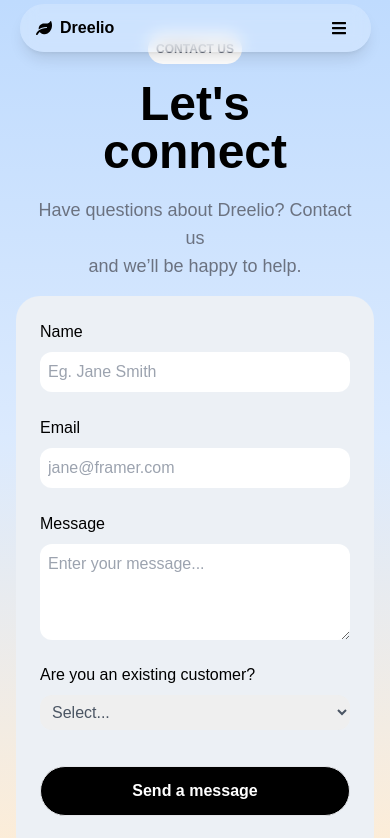
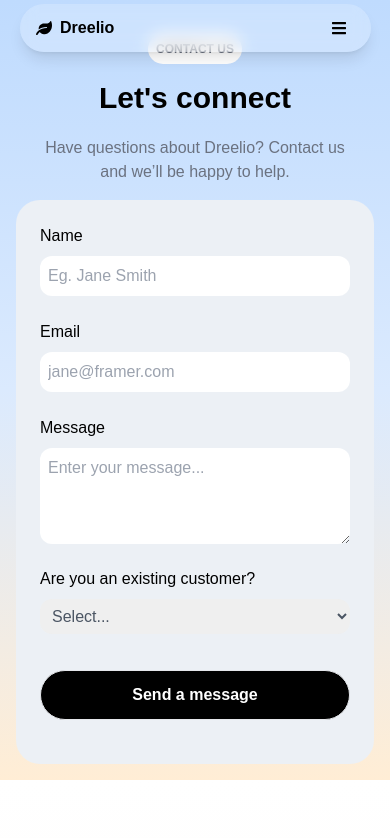
Before and after one commit to swethasagadevan/Dreelio-Framer-clone, a React (Vite) app: page /contactus in a window 390 px wide. Shown: the top 838 px of the page. Built offline with nearby package versions, Linux system fonts and the light colour scheme; a web font is replaced by a local one.

Commit message:
added contact us link

```diff
--- a/src/Components/ContactUs.jsx
+++ b/src/Components/ContactUs.jsx
@@ -6,9 +6,9 @@ const ContactUs = () => {
     <div className='bg-gradient-to-b from-blue-200 via-blue-100 to-orange-100 p-4 pt-[5%]'>
     <div className='text-center p-4'>
         <span className="text-xs text-gray-500 font-bold bg-white rounded-full p-2">CONTACT US</span>
-        <h2 className="text-5xl xl:text-7xl text-center font-semibold px-[10%] my-5">Let's connect</h2>
-        <p className='text-gray-500 text-lg'>Have questions about Dreelio? Contact us </p>
-        <p className='text-gray-500 text-lg'>and we’ll be happy to help.</p>
+        <h2 className="text-3xl lg:text-7xl text-center font-semibold px-[10%] my-5">Let's connect</h2>
+        <p className='text-gray-500 text-base lg:text-lg'>Have questions about Dreelio? Contact us </p>
+        <p className='text-gray-500 text-base lg:text-lg'>and we’ll be happy to help.</p>
     </div>
 
         <form action="" className=' bg-[#ECF0F5] p-6 rounded-3xl container w-fit mx-auto'>
```
